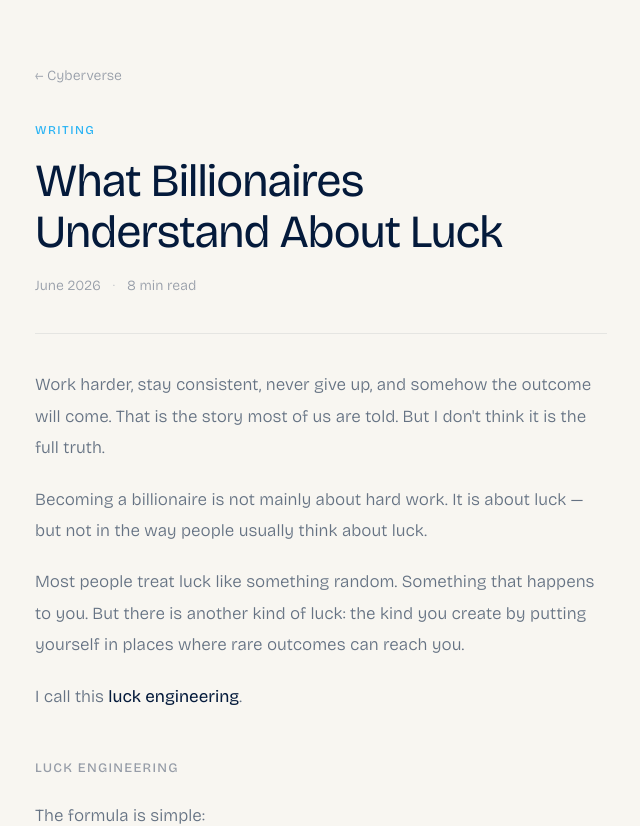
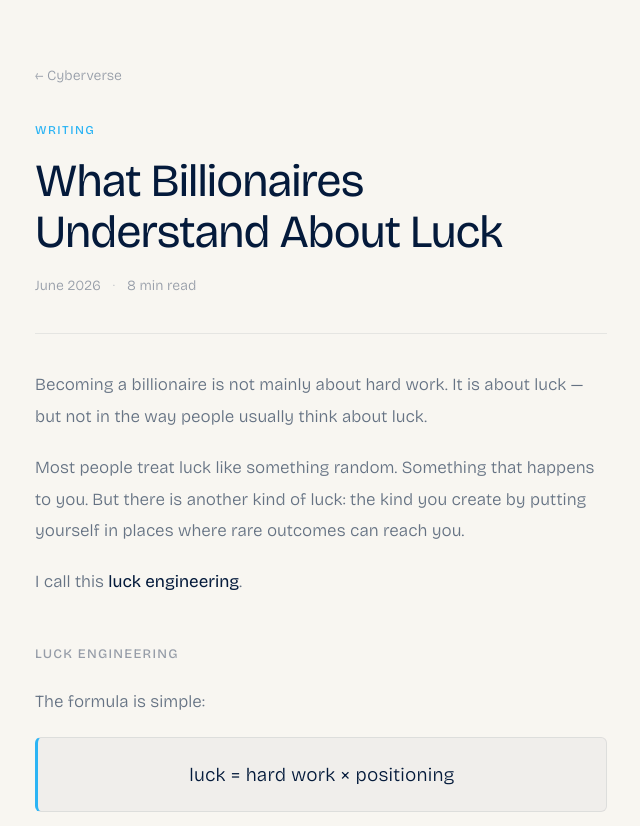
Before and after one commit to CyberVerse2/cyberverse, a React (Vite) app: page /writing/what-billionaires-understand-about-luck in a window 1280 px wide. Shown: the top 826 px of the page, without its empty margins (319-959 px from the left). Built offline with nearby package versions, Linux system fonts and the light colour scheme.

Commit message:
Remove redundant intro from luck article

```diff
--- a/src/articles.tsx
+++ b/src/articles.tsx
@@ -14,11 +14,6 @@ export type Article = {
 function LuckBody() {
   return (
     <Prose>
-      <P>
-        Work harder, stay consistent, never give up, and somehow the outcome
-        will come. That is the story most of us are told. But I don't think it
-        is the full truth.
-      </P>
 
       <P>
         Becoming a billionaire is not mainly about hard work. It is about luck —
```
